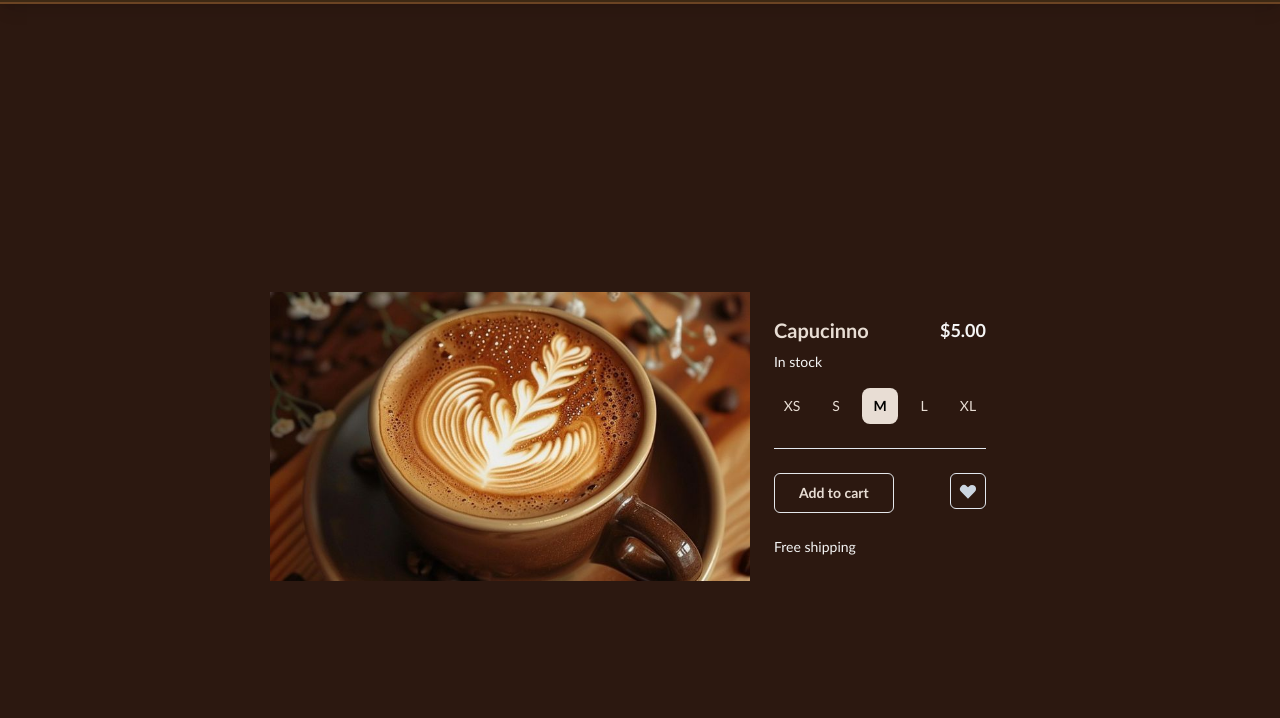
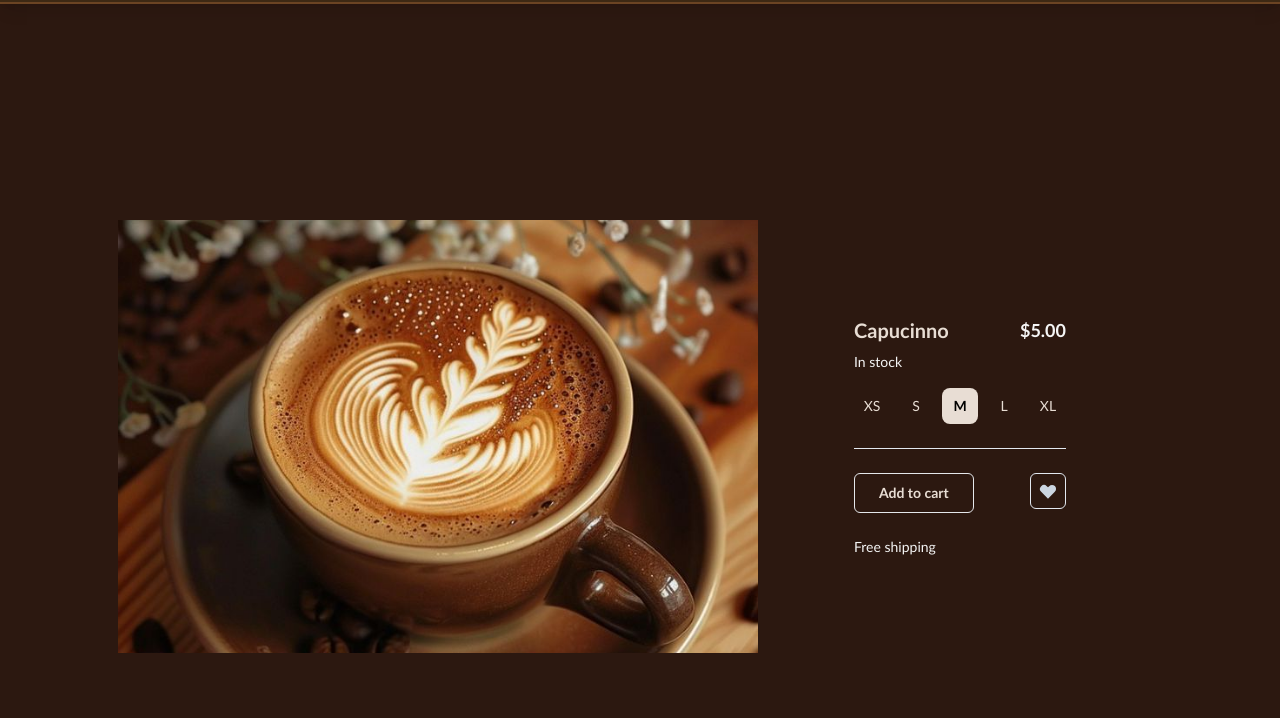
Before and after one commit to GoofyGoblin/jsb2, a plain HTML site: page html/product_description.html in a window 1280 px wide. Shown: the part 82-800 px from the top of the page. Drawn offline with nearby package versions, Linux system fonts and the light colour scheme.

Commit message:
new stuff
new

```diff
--- a/html/product_description.html
+++ b/html/product_description.html
@@ -68,10 +68,10 @@
     </header>
 
     <!-- Main content area -->
-    <div class="container mx-auto px-4 py-8">
+    <div class="container max-w-none mx-auto px-4 py-8">
       <div class="flex min-h-screen items-center justify-center bg-coffee-900">
         <div class="flex font-sans">
-          <div class="flex-none w-[30rem] relative">
+          <div class="flex-none w-[40rem] relative">
             <img
               src="../images/capucinno.jpg"
               alt=""
@@ -79,7 +79,7 @@
               loading="lazy"
             />
           </div>
-          <form class="flex-auto p-6">
+          <form class="flex-auto p-24">
             <div class="flex flex-wrap">
               <h1 class="flex-auto text-xl font-semibold text-cream-100">
                 Capucinno
```
Also changed, not shown: html/products.html (+18 -0 lines).
